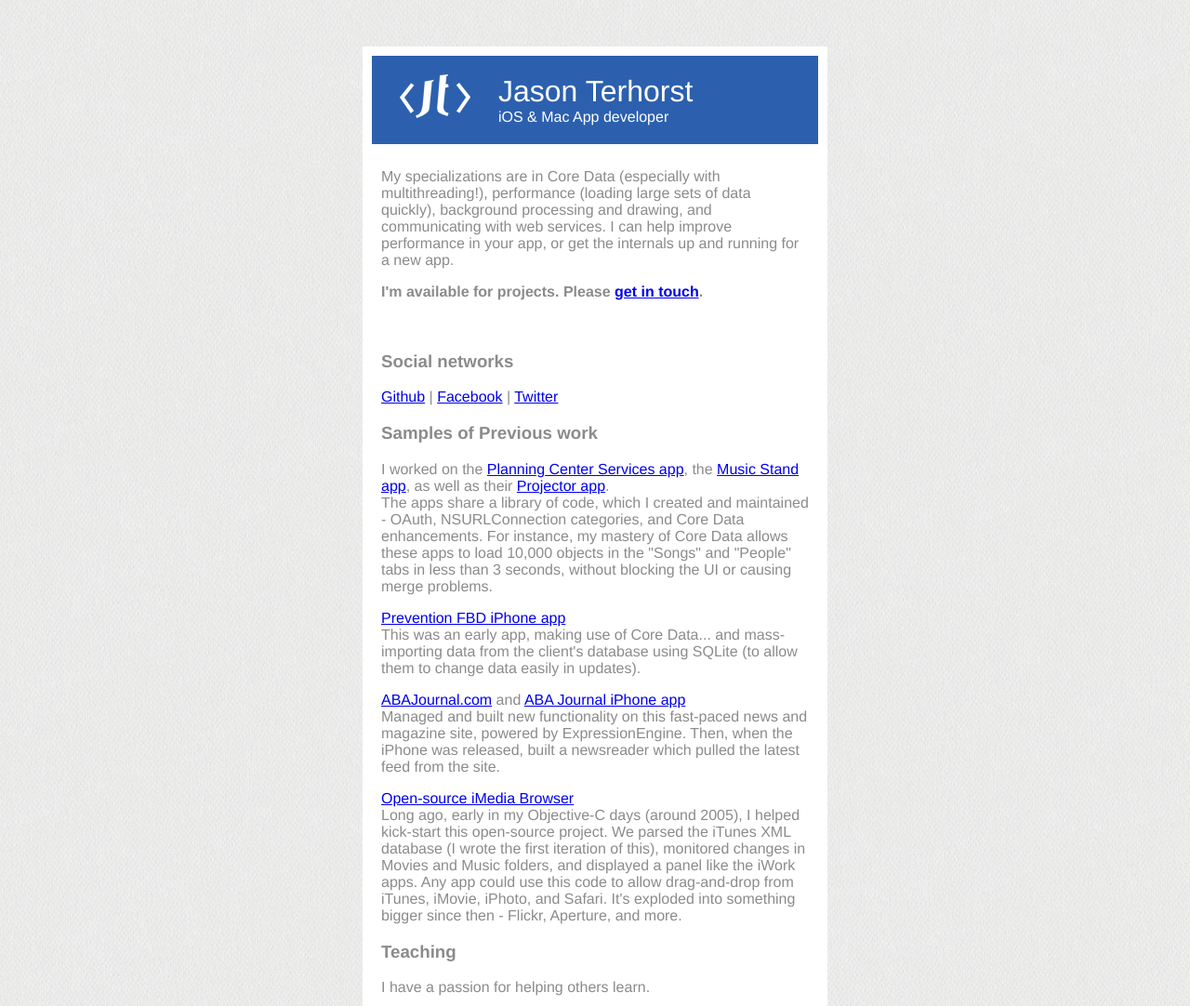
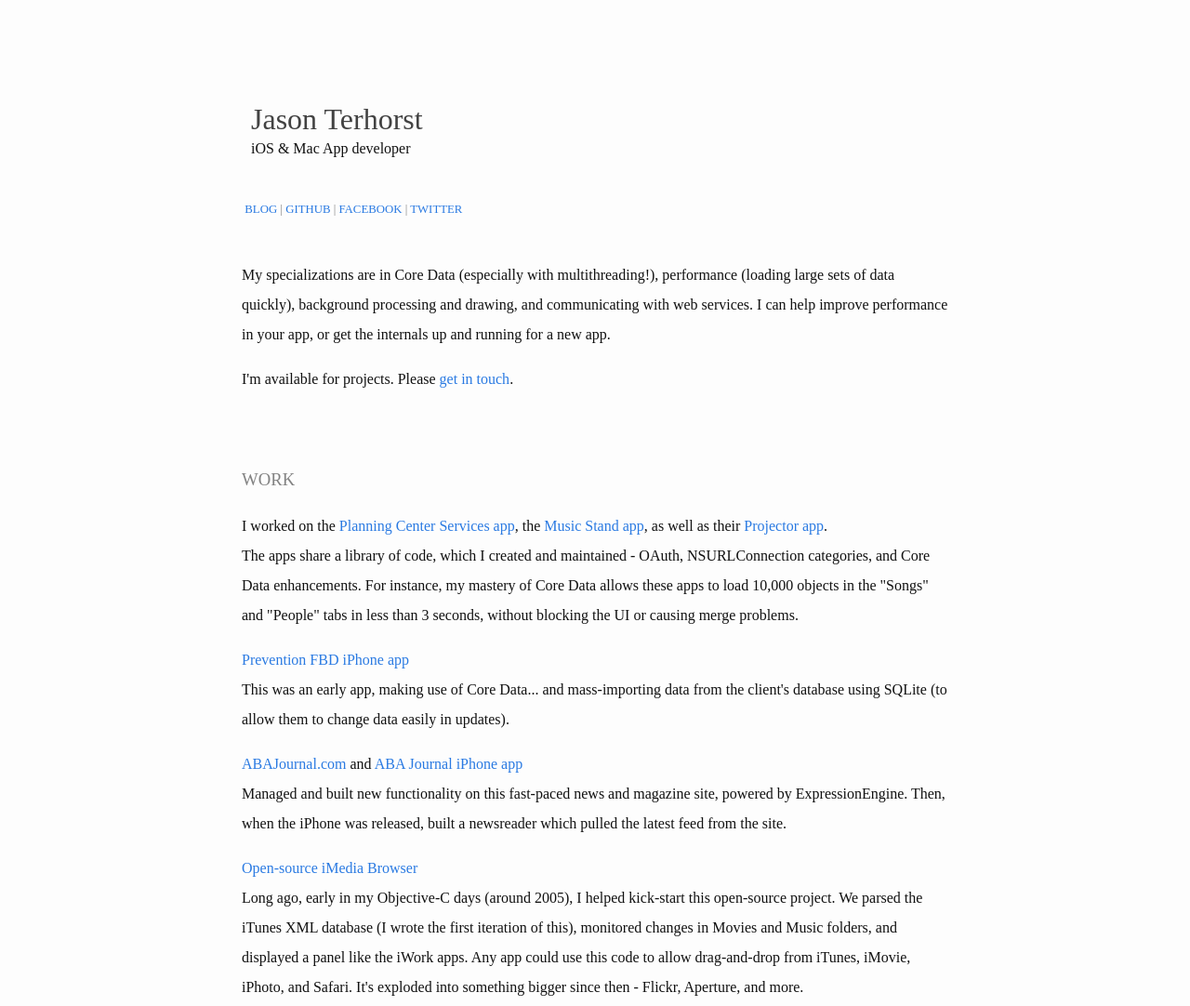
Before and after one commit to jterhorst/jterhorst.com, a plain HTML site: page index.html in a window 1280 px wide. Shown: the top 1082 px of the page at 93% size. Drawn offline with Linux system fonts and the light colour scheme; a web font is replaced by a local one.

Commit message:
Fonts and styles

```diff
--- a/index.html
+++ b/index.html
@@ -9,52 +9,56 @@
 
 
 	body {
-		background: white url(images/fabric_1.gif) top left repeat;
-
-
-		font-family: "Helvetica Neue", Helvetica, Arial, sans-serif;
-		font-weight: 500;
-
-		color: #8b8b8b;
+		background-color: #fdfdfd;
+		color: #111;
+		font-family: 'Hoefler Text A', 'Hoefler Text B', serif;
+		font-weight: 300;
+		font-size: 16px;
+    line-height: 2em;
 	}
 
 
 	#header {
-		background: #2c60ae;
 		margin: 0px;
 		padding: 20px;
 	}
 
 
-	#logo {
-      	margin-right: 30px;
-      	margin-left: 10px;
-      	background-repeat: no-repeat;
-      	background-image: url(images/logo.png);
-      	height: 47px;
-      	width: 76px;
-      	float: left;
-      }
-
     h1 {
-		color: white;
+      color: rgb(66, 66, 66);
 		margin: 0px;
 		padding: 0px;
-		font-weight: lighter;
+		font-weight: normal;
 	}
 
 	h2 {
-		color: white;
 		margin: 0px;
 		padding: 0px;
 		font-size: medium;
-		font-weight: lighter;
+		font-weight: normal;
 	}
+
+  h3 {
+    font-weight: 300;
+    text-transform: uppercase;
+    margin-top: 30pt;
+    color: rgb(130, 130, 130);
+  }
+
+  a {
+    color: rgb(42, 122, 226);
+    text-decoration: none;
+  }
+
+  a:hover {
+    color: rgb(17, 17, 17);
+    text-decoration: underline;
+  }
 
 
 	#page {
 
-		width: 500px;
+		width: 800px;
 
 		margin-bottom: 50px;
 		margin-top: 50px;
@@ -67,23 +71,12 @@
 
       	margin-top: 0px;
 
-      	background-color: white;
-
       	padding: 10px;
 
 
       }
 
-      .important {
 
-      	font-weight: bold;
-
-      }
-
-      #shadow {
-      	background: transparent url(images/shadow.png) top left no-repeat;
-      	height: 12px;
-      }
       #intro {
       	padding: 10px;
       }
@@ -91,14 +84,28 @@
       #body {
         padding: 10px;
       }
+
+      .social {
+        font-weight: 300;
+        color: rgb(130, 130, 130);
+        font-size: 0.8em;
+        text-transform: uppercase;
+        text-decoration: none;
+        margin-left: 10pt;
+      }
+
+      .social a {
+        text-decoration: none;
+      }
+
+      .social a:hover {
+        text-decoration: underline;
+      }
+
       </style>
-    <!--
-    <script type="text/javascript" src="javascripts/prototype.js"></script>
-    <script type="text/javascript" src="javascripts/effects.js"></script>
-    <script type="text/javascript">
-    -->
 
-    </script>
+
+    <link rel="stylesheet" type="text/css" href="//cloud.typography.com/67820/770746/css/fonts.css" />
   </head>
   <body>
     <div id="page">
@@ -114,6 +121,7 @@
         <h2>iOS &amp; Mac App developer</h2>
        </div>
 
+        <p class="social"><a href="http://blog.jterhorst.com">Blog</a> | <a href="http://github.com/jterhorst">Github</a> | <a href="http://facebook.com/jterhorst">Facebook</a> | <a href="http://twitter.com/jterhorst">Twitter</a></p>
 
         <div id="intro">
 
@@ -125,10 +133,8 @@
 
         <div id="body">
 
-          <h3>Social networks</h3>
-          <p><a href="http://github.com/jterhorst">Github</a> | <a href="http://facebook.com/jterhorst">Facebook</a> | <a href="http://twitter.com/jterhorst">Twitter</a></p>
 
-        <h3>Samples of Previous work</h3>
+        <h3>Work</h3>
         <p>I worked on the <a href="http://itunes.apple.com/us/app/planning-center-online/id327370808?mt=8">Planning Center Services app</a>, the <a href="http://itunes.apple.com/us/app/planning-center-music-stand/id368561278?mt=8">Music Stand app</a>, as well as their <a href="https://itunes.apple.com/us/app/planning-center-projector/id505624232?mt=8">Projector app</a>.<br />The apps share a library of code, which I created and maintained - OAuth, NSURLConnection categories, and Core Data enhancements. For instance, my mastery of Core Data allows these apps to load 10,000 objects in the "Songs" and "People" tabs in less than 3 seconds, without blocking the UI or causing merge problems.</p>
 
         <p><a href="http://itunes.apple.com/us/app/flat-belly-diet-meal-maker/id347701705?mt=8">Prevention FBD iPhone app</a><br />This was an early app, making use of Core Data... and mass-importing data from the client's database using SQLite (to allow them to change data easily in updates).</p>
```
Also changed, not shown: images/fabric_1.gif (deleted), images/logo.png (deleted), images/shadow.png (deleted).
